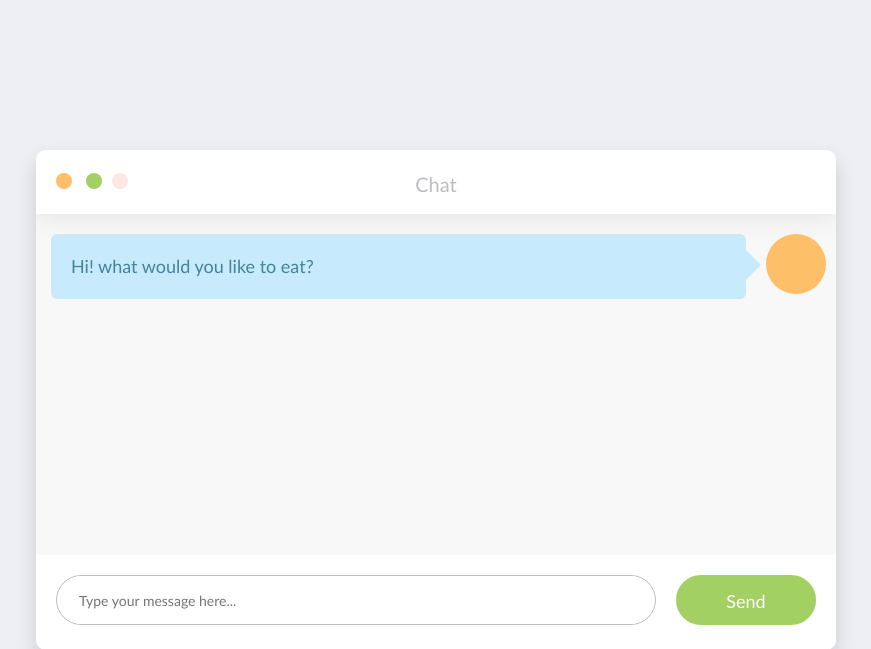
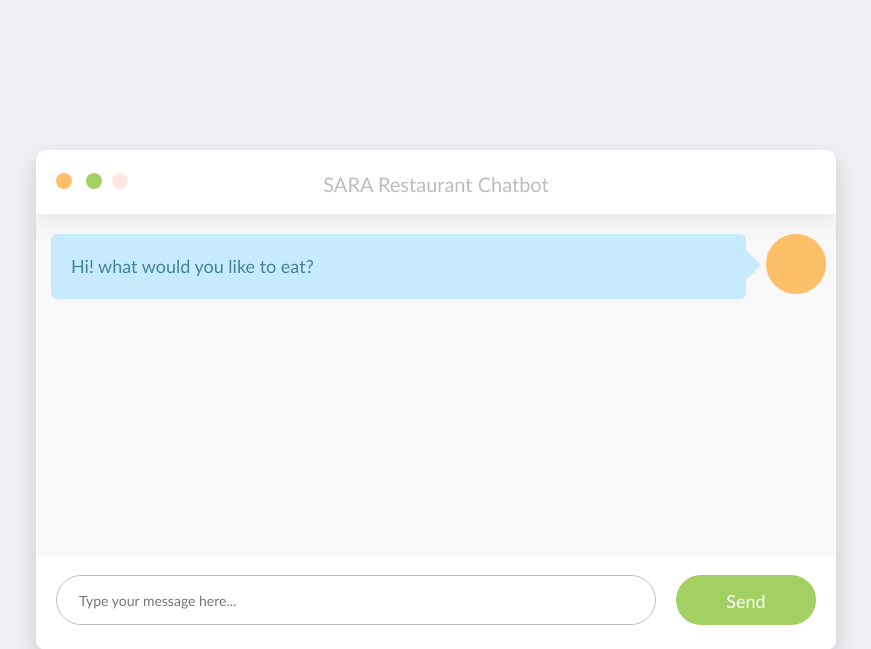
Before and after one commit to bentanlw/ebacs_plp_project, a Flask app: page / in a window 1280 px wide. Shown: the top 649 px of the page, without its empty margins (204-1075 px from the left). Run offline with Flask 2, Linux system fonts and the light colour scheme; some libraries are stand-ins or nearby versions.

Commit message:
Modified Chat window title

```diff
--- a/templates/animated_chat_window.html
+++ b/templates/animated_chat_window.html
@@ -214,7 +214,7 @@ body {
             <div class="button minimize"></div>
             <div class="button maximize"></div>
         </div>
-        <div class="title">Chat</div>
+        <div class="title">SARA Restaurant Chatbot</div>
     </div>
     <ul class="messages"></ul>
     <div class="bottom_wrapper clearfix">
```
